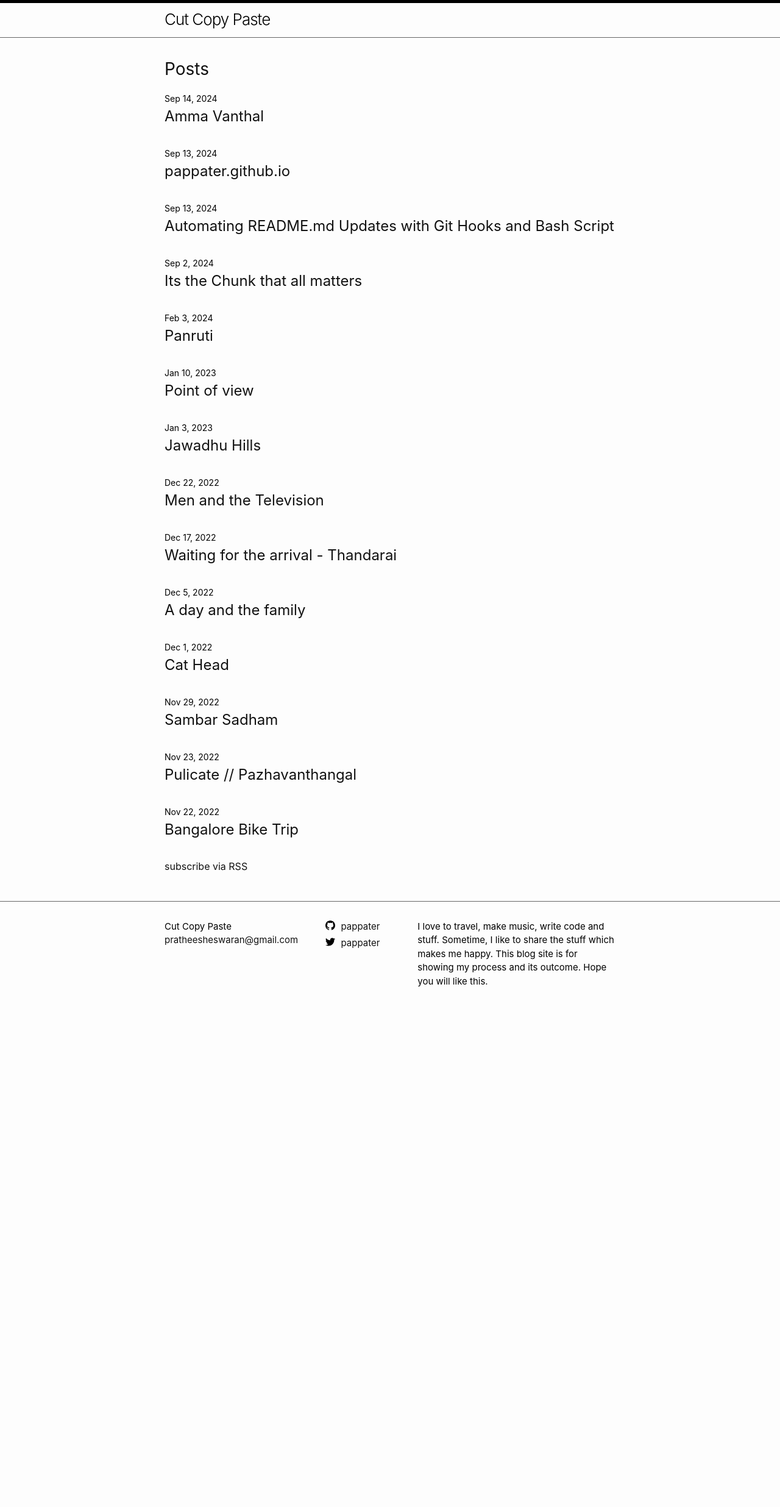
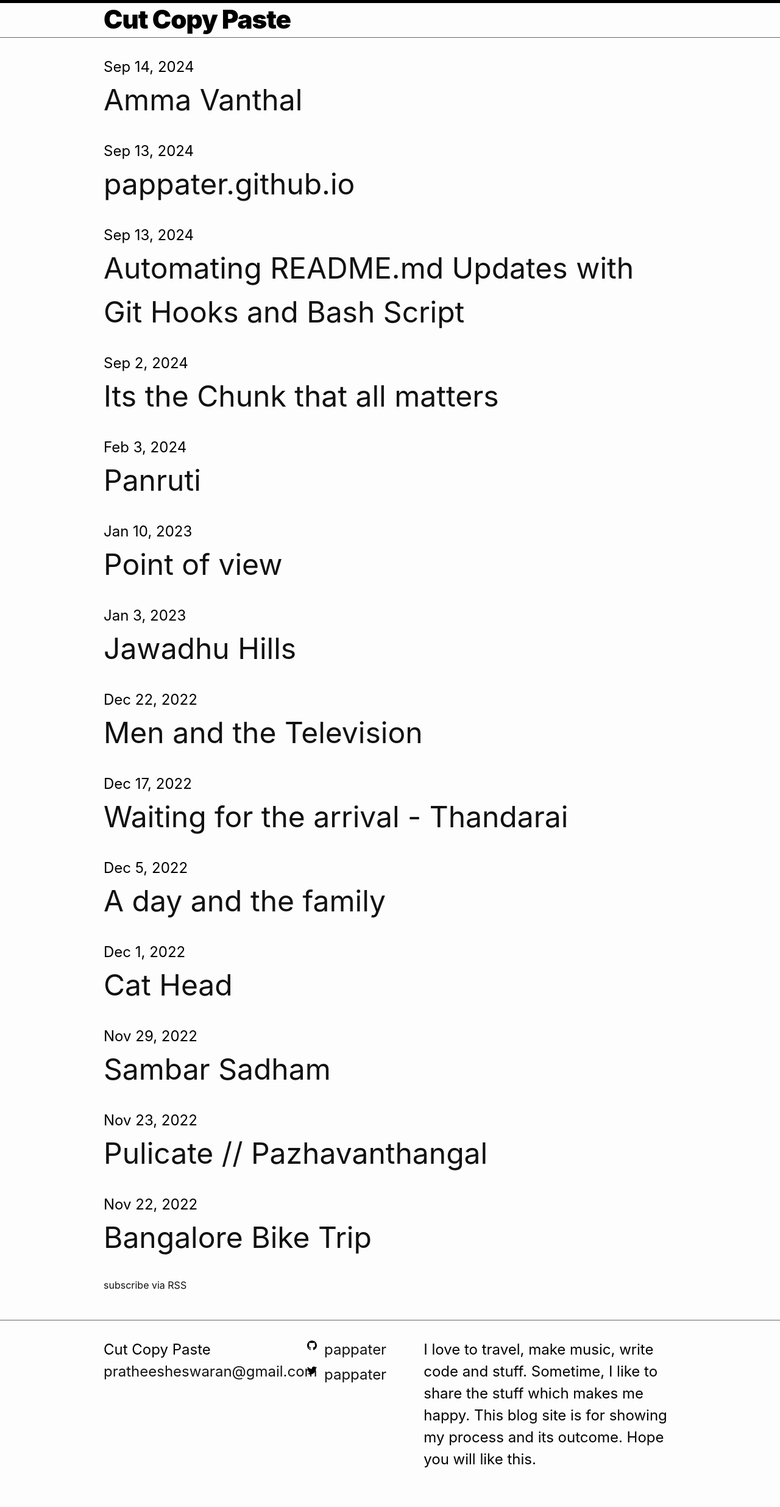
Before and after one commit to pappater/blog, a Jekyll site: the page built from index.markdown, in a window 1280 px wide. Shown: the whole page at 61% size. Built offline with Jekyll 4.4.1, drawn with Linux system fonts in a browser that asks for light colours; before the commit the page ends 1681 px from its top, so only the background shows below that.

Commit message:
Added few stuyling changes

```diff
--- a/_layouts/home.html
+++ b/_layouts/home.html
@@ -10,7 +10,7 @@ layout: default
   {{ content }}
 
   {%- if site.posts.size > 0 -%}
-    <h2 class="post-list-heading">{{ page.list_title | default: "Posts" }}</h2>
+    <!-- <h2 class="post-list-heading">{{ page.list_title | default: "Posts" }}</h2> -->
     <ul class="post-list">
       {%- for post in site.posts -%}
       <li>
--- a/_sass/minima.scss
+++ b/_sass/minima.scss
@@ -23,7 +23,7 @@ $grey-color-dark: darken($grey-color, 25%) !default;
 $table-text-align: left !default;
 
 // Width of the content area
-$content-width: 800px !default;
+$content-width: 1000px !default;
 
 $on-palm: 600px !default;
 $on-laptop: 800px !default;
--- a/_sass/minima/_layout.scss
+++ b/_sass/minima/_layout.scss
@@ -11,8 +11,8 @@
 }
 
 .site-title {
-  @include relative-font-size(1.625);
-  font-weight: 300;
+  @include relative-font-size(2.625);
+  font-weight: 900;
   line-height: $base-line-height * $base-font-size * 2.25;
   letter-spacing: -1px;
   margin-bottom: 0;
@@ -25,11 +25,12 @@
 }
 
 .site-nav {
+  display: none;
   float: right;
   line-height: $base-line-height * $base-font-size * 2.25;
 
   .nav-trigger {
-      display: none;
+    display: none;
   }
 
   .menu-icon {
@@ -65,7 +66,7 @@
     }
 
     .menu-icon {
-      display: block;
+      display: none;
       float: right;
       width: 36px;
       height: 26px;
@@ -100,8 +101,6 @@
   }
 }
 
-
-
 /**
  * Site footer
  */
@@ -122,7 +121,7 @@
 }
 
 .footer-col-wrapper {
-  @include relative-font-size(0.9375);
+  @include relative-font-size(1.5);
   color: $grey-color;
   margin-left: -$spacing-unit * 0.5;
   @extend %clearfix;
@@ -136,29 +135,29 @@
 
 .footer-col-1 {
   width: -webkit-calc(35% - (#{$spacing-unit} / 2));
-  width:         calc(35% - (#{$spacing-unit} / 2));
+  width: calc(35% - (#{$spacing-unit} / 2));
 }
 
 .footer-col-2 {
   width: -webkit-calc(20% - (#{$spacing-unit} / 2));
-  width:         calc(20% - (#{$spacing-unit} / 2));
+  width: calc(20% - (#{$spacing-unit} / 2));
 }
 
 .footer-col-3 {
   width: -webkit-calc(45% - (#{$spacing-unit} / 2));
-  width:         calc(45% - (#{$spacing-unit} / 2));
+  width: calc(45% - (#{$spacing-unit} / 2));
 }
 
 @include media-query($on-laptop) {
   .footer-col-1,
   .footer-col-2 {
     width: -webkit-calc(50% - (#{$spacing-unit} / 2));
-    width:         calc(50% - (#{$spacing-unit} / 2));
+    width: calc(50% - (#{$spacing-unit} / 2));
   }
 
   .footer-col-3 {
     width: -webkit-calc(100% - (#{$spacing-unit} / 2));
-    width:         calc(100% - (#{$spacing-unit} / 2));
+    width: calc(100% - (#{$spacing-unit} / 2));
   }
 }
 
@@ -166,11 +165,9 @@
   .footer-col {
     float: none;
     width: -webkit-calc(100% - (#{$spacing-unit} / 2));
-    width:         calc(100% - (#{$spacing-unit} / 2));
+    width: calc(100% - (#{$spacing-unit} / 2));
   }
 }
-
-
 
 /**
  * Page content
@@ -198,16 +195,14 @@
 }
 
 .post-meta {
-  font-size: $small-font-size;
+  @include relative-font-size(1.5);
   color: $grey-color;
 }
 
 .post-link {
   display: block;
-  @include relative-font-size(1.5);
+  @include relative-font-size(3);
 }
-
-
 
 /**
  * Posts
@@ -217,7 +212,7 @@
 }
 
 .post-title {
-  @include relative-font-size(2.625);
+  @include relative-font-size(5);
   letter-spacing: -1px;
   line-height: 1;
 
```
